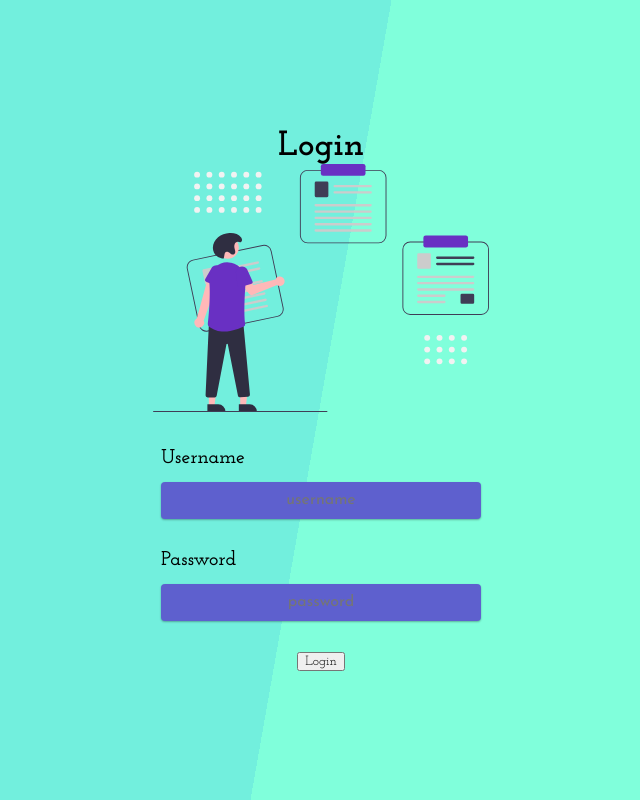
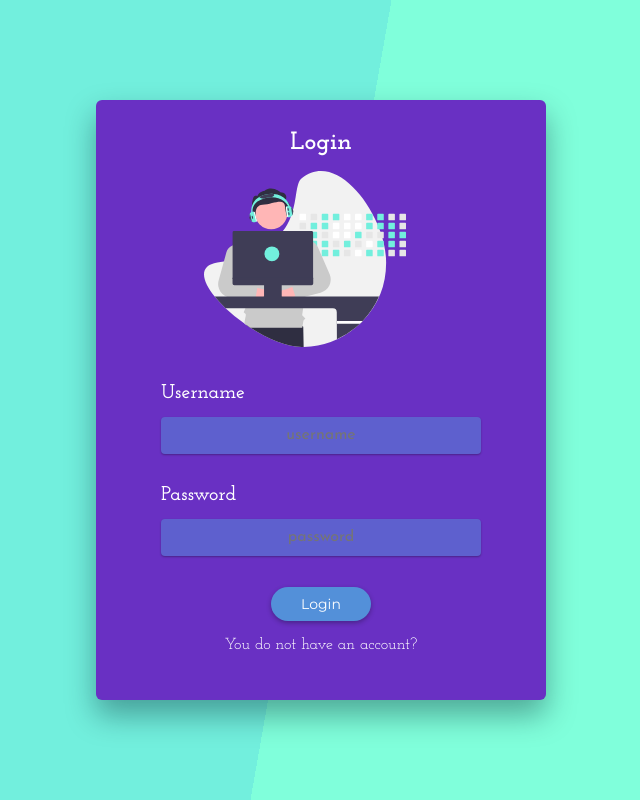
Before and after one commit to JoacoMaurtua/Complete-task-manager, a React (Create React App) app in the folder client/: page /login in a window 1280 px wide. Shown: the whole page, without its empty margins (319-959 px from the left). Built offline with nearby package versions, Linux system fonts and the light colour scheme; no server answers.

Commit message:
login and register front

```diff
--- a/client/src/App.css
+++ b/client/src/App.css
@@ -92,7 +92,6 @@ input, textarea, .datePicker input{
   cursor: pointer;
   padding: .5rem 1rem;
 }
-
 
 .taskButton:hover{background-color: #48bfe3;}
 
@@ -196,15 +195,26 @@ input, textarea, .datePicker input{
 
 /*BEGIN THE LOGIN*/
 .base-container {
-  width: 100%;
+  background-color: #6930c3;
+  color: white;
+  /*width: 100%;*/
   display: flex;
   flex-direction:column;
   align-items: center;
+  width: 25%;
+  min-width:28.125rem;
+  height: 37.5rem;
+  padding: .875rem;
+  box-sizing: border-box;
+  border-radius: .375rem;
+  box-shadow: 0 15px 30px rgba(4, 40, 49, 0.4);
 }
 
 .base-container  .header{
-  font-size:35px;
+  font-size:25px;
   font-weight: bold;
+  margin-bottom: 1rem;
+  margin-top: 1rem;
 }
 
 .content{
@@ -213,12 +223,11 @@ input, textarea, .datePicker input{
 }
 
 .content .image{
-  width: 21em;
+  width: 18em;
 }
 
 .content .image img{
-  width: 100%;
-  height: 100%;
+  width: 70%;
 }
 
 .content .form{
@@ -245,7 +254,7 @@ input, textarea, .datePicker input{
   height: 37px;
   padding: 0px 10px;
   font-size: 16px;
-  background-color:#5e60ce;
+  background:#5e60ce !important;
   border: 0;
   border-radius: 4px;
   margin-bottom: 31px;
@@ -256,3 +265,28 @@ input, textarea, .datePicker input{
   outline: none;
   box-shadow: 0px 0px 12px 0.8px #80ffdb;
 }
+
+.footer .btn-account{
+  min-width: 6.25rem;
+  background-color: #5390d9;
+  color: white;
+  border:none;
+  font-family:'Montserrat', sans-serif;
+  font-size: 14px;
+  border-radius: 20px;
+  box-shadow: 0 2px 5px rgba(0, 0, 0, 0.3);
+  outline: none;
+  cursor: pointer;
+  padding: .5rem 1rem;
+}
+
+.footer .btn-account:hover{background-color: #48bfe3;}
+
+.footer p{
+  color: white;
+}
+
+.footer p:hover{
+  font-weight: bold;
+  color: #80ffdb
+}
--- a/client/src/App.js
+++ b/client/src/App.js
@@ -6,6 +6,7 @@ import Form from './components/Form';
 import TaskList from './components/TaskList';
 import Detail from './components/Detail';
 import Login from './components/Login';
+import Register from './components/Register';
 
 export const MyContext = createContext();
 
@@ -13,6 +14,7 @@ function App() {
 
   const [tasks,setTasks] = useState([]);
   const [loaded,setLoaded] = useState(false);
+
 
   useEffect(() =>{
     axios.get('/api/tasks')
@@ -29,6 +31,9 @@ function App() {
           <Switch>
             <Route exact path={`/login`}>
                 <Login/>
+            </Route>
+            <Route exact path={`/register`}>
+                <Register/>
             </Route>
             <Route exact path={`/`}>
                 <Form create={true}/>
--- a/client/src/components/Form.js
+++ b/client/src/components/Form.js
@@ -122,9 +122,7 @@ export default function Form({create,update}) {
           <p className="tasksLink">See all my tasks</p>
         </Link>
 
-
       </form>
-
     </div>
   )
 }
--- a/client/src/components/Login.js
+++ b/client/src/components/Login.js
@@ -1,7 +1,9 @@
 import React from 'react';
 import loginIng from '../images/login.svg';
+import {Link} from 'react-router-dom';
 
-export default function Login() {
+
+export default function Login({containerRef}) {
   return (
     <div className="base-container">
       <div className="header">Login</div>
@@ -20,7 +22,10 @@ export default function Login() {
             <input type="password" name="username" placeholder="password"/>
           </div>
           <div className="footer">
-            <button type="button" className="btn">Login</button>
+            <button type="submit" className="btn-account">Login</button>
+            <Link to={'/register'} style={{textDecoration:'none'}}>
+              <p>You do not have an account?</p>
+            </Link>
           </div>
         </div>
       </div>
--- a/client/src/components/Register.js
+++ b/client/src/components/Register.js
@@ -1,14 +1,14 @@
 import React from 'react';
-import loginIng from '../images/login.svg';
+import RegisterIng from '../images/register.svg';
 
-export default function Register() {
+export default function Register({containerRef}) {
   return (
     <div>
       <div className="base-container">
       <div className="header">Register</div>
       <div className="content">
         <div className="image">
-          <img src={loginIng} alt="logoForm"/>
+          <img src={RegisterIng} alt="logoForm"/>
         </div>
         <div className="form">
           <div className="form-group">
@@ -27,7 +27,7 @@ export default function Register() {
           </div>
 
           <div className="footer">
-            <button type="button" className="btn">Register</button>
+            <button type="submit" className="btn-account">Register</button>
           </div>
         </div>
       </div>
```
Also changed, not shown: client/src/images/login.svg, client/src/images/register.svg (added).
